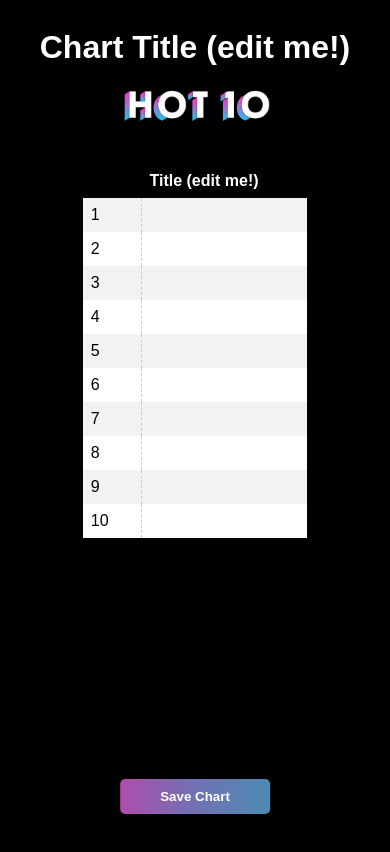
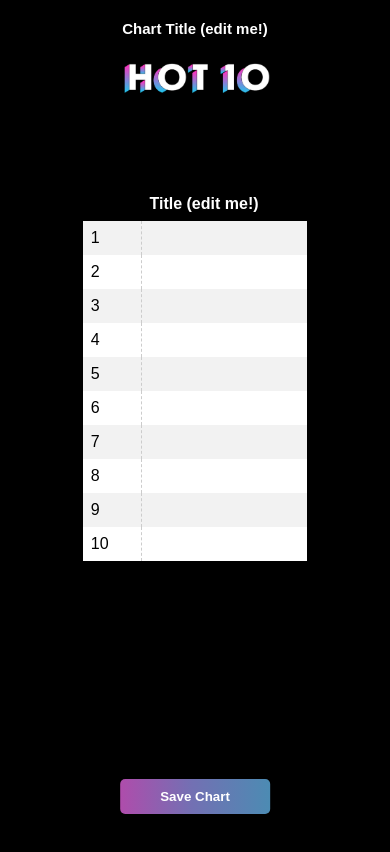
Before and after one commit to brookeknowles/hot-10, a plain HTML site: page index.html in a window 390 px wide. Drawn offline with nearby package versions, Linux system fonts and the light colour scheme.

Commit message:
hopefully less ugly on mobile?

```diff
--- a/index.css
+++ b/index.css
@@ -108,3 +108,36 @@ button:hover {
     color: #000;
     cursor: pointer;
 }
+
+/* to look prettier on mobile below */
+@media screen and (max-width: 480px) {
+    #save-button {
+        margin: 0 auto;
+    }
+
+    .logoContainer {
+        display: flex;
+        justify-content: center;
+        align-items: center;
+        margin: 20px 0;
+    }
+
+    .logoContainer img {
+        max-width: 100%;
+    }
+
+    .titleContainer {
+        text-align: center;
+        margin: 10px 0;
+    }
+
+    .titleContainer h1 {
+        font-size: 15px;
+        line-height: 1.5;
+    }
+
+    .chartContainer {
+        margin-top: 50px;
+    }
+
+}
--- a/index.html
+++ b/index.html
@@ -1,5 +1,6 @@
 <!DOCTYPE html>
 <html>
+    <meta name="viewport" content="width=device-width, initial-scale=1">
     <link href="./index.css" type="text/css" rel="stylesheet">
     <link rel="shortcut icon" type="image/x-icon" href="./favicon.ico">
     <script src="https://cdnjs.cloudflare.com/ajax/libs/html2canvas/1.3.2/html2canvas.min.js"></script>
```
Also changed, not shown: screenshots/finished_chart_screenshot.png (renamed from screenshots/finished_ chart_screenshot.png), 1 other file.
